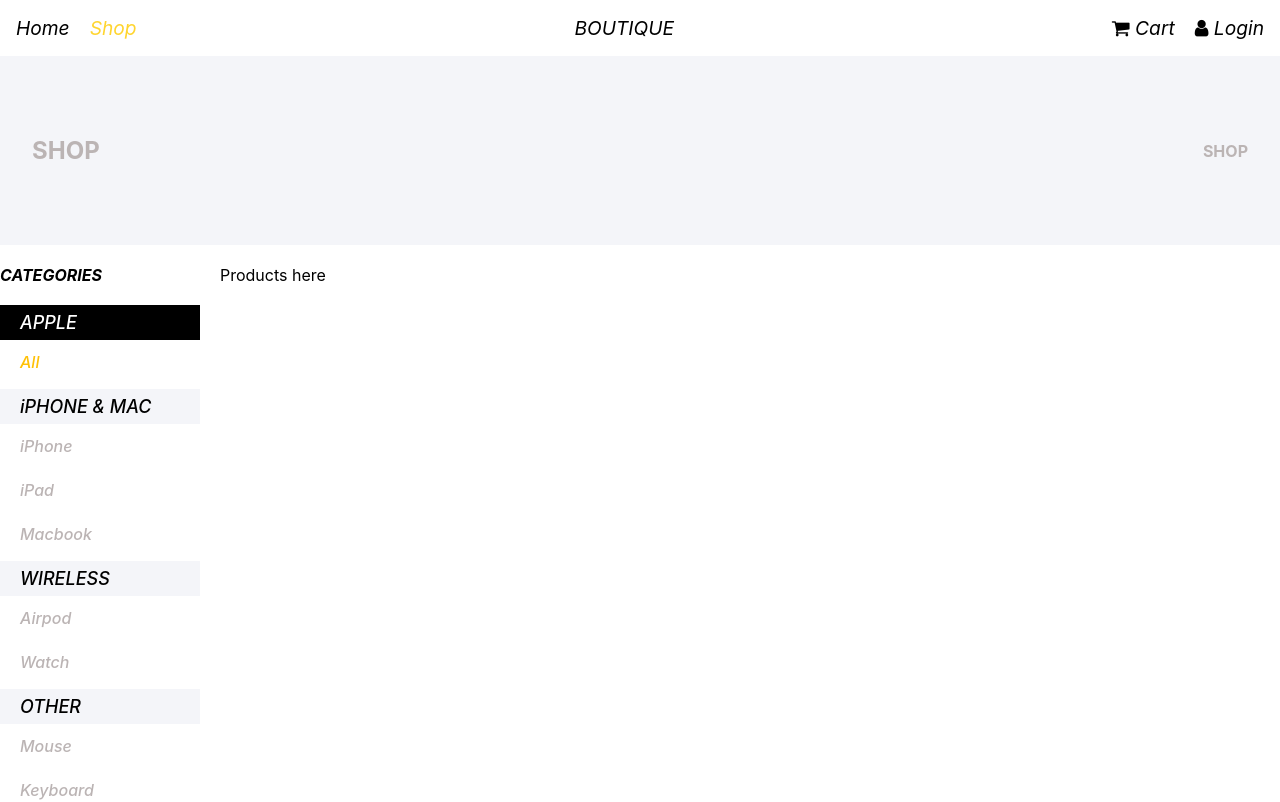
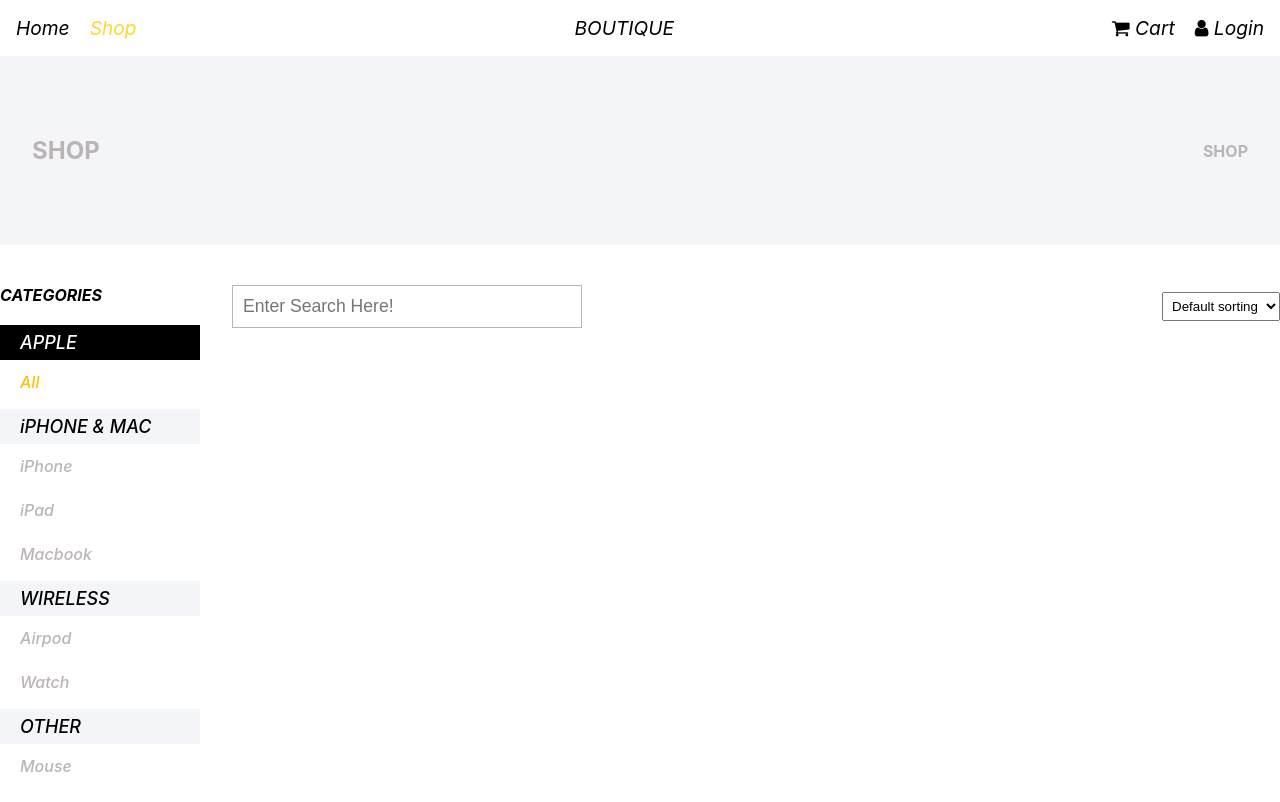
Before and after one commit to hieuphan07/React-Apple-store, a React (Create React App) app: page /shop in a window 1280 px wide. Shown: the top 802 px of the page. Built offline with nearby package versions, Linux system fonts and the light colour scheme.

Commit message:
Add MainContentBanner component

```diff
--- /dev/null
+++ b/src/components/Shop/MainContentBanner.js
@@ -0,0 +1,16 @@
+import React from 'react'
+
+import classes from './MainContentBanner.module.css'
+
+const MainContentBanner = () => {
+  return (
+    <div className={classes.banner}>
+      <input type='text' placeholder='Enter Search Here!' />
+      <select>
+        <option>Default sorting</option>
+      </select>
+    </div>
+  )
+}
+
+export default MainContentBanner
--- /dev/null
+++ b/src/components/Shop/MainContentBanner.module.css
@@ -0,0 +1,20 @@
+.banner {
+  display: flex;
+  align-items: center;
+  justify-content: space-between;
+}
+
+.banner input {
+  width: 350px;
+  padding: 10px;
+  border: 1px solid var(--grey-light);
+  font-size: 1.1rem;
+}
+
+.banner input:focus {
+  outline: none;
+}
+
+.banner select {
+  padding: 5px;
+}
--- a/src/components/Shop/ProductList.module.css
+++ b/src/components/Shop/ProductList.module.css
@@ -5,6 +5,7 @@
   "aside content";
   grid-template-rows: auto 1fr;
   grid-template-columns: 200px 1fr;
+  row-gap: 40px;
   max-width: var(--max-w);
   width: 100%;
   margin: 0 auto;
--- a/src/components/Shop/ProductListMain.js
+++ b/src/components/Shop/ProductListMain.js
@@ -1,9 +1,11 @@
+import MainContentBanner from './MainContentBanner';
+
 import classes from './ProductListMain.module.css'
 
 const ProductListMain = () => {
   return (
     <div className={classes['main-content']}>
-      Products here
+      <MainContentBanner />
     </div>)
 
 }
--- a/src/components/Shop/ProductListMain.module.css
+++ b/src/components/Shop/ProductListMain.module.css
@@ -1,4 +1,4 @@
 .main-content {
-  padding: 20px;
   grid-area: content;
+  margin-left: 2rem;
 }
--- a/src/components/Shop/ProductListNav.module.css
+++ b/src/components/Shop/ProductListNav.module.css
@@ -1,6 +1,5 @@
 .navbar {
   width: 200px;
-  padding: 20px 0;
   background-color: #fff;
   grid-area: aside;
 }
```
